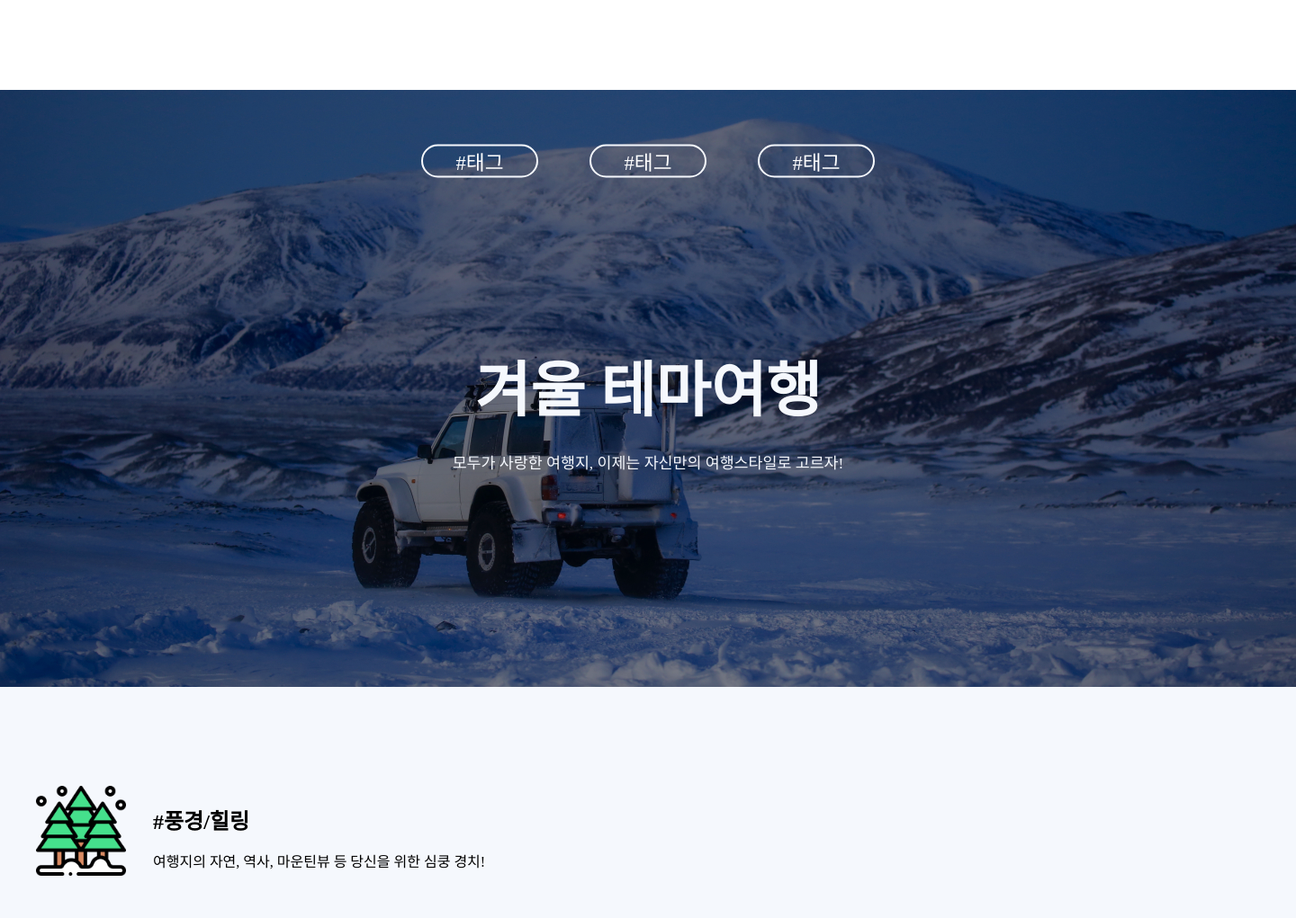
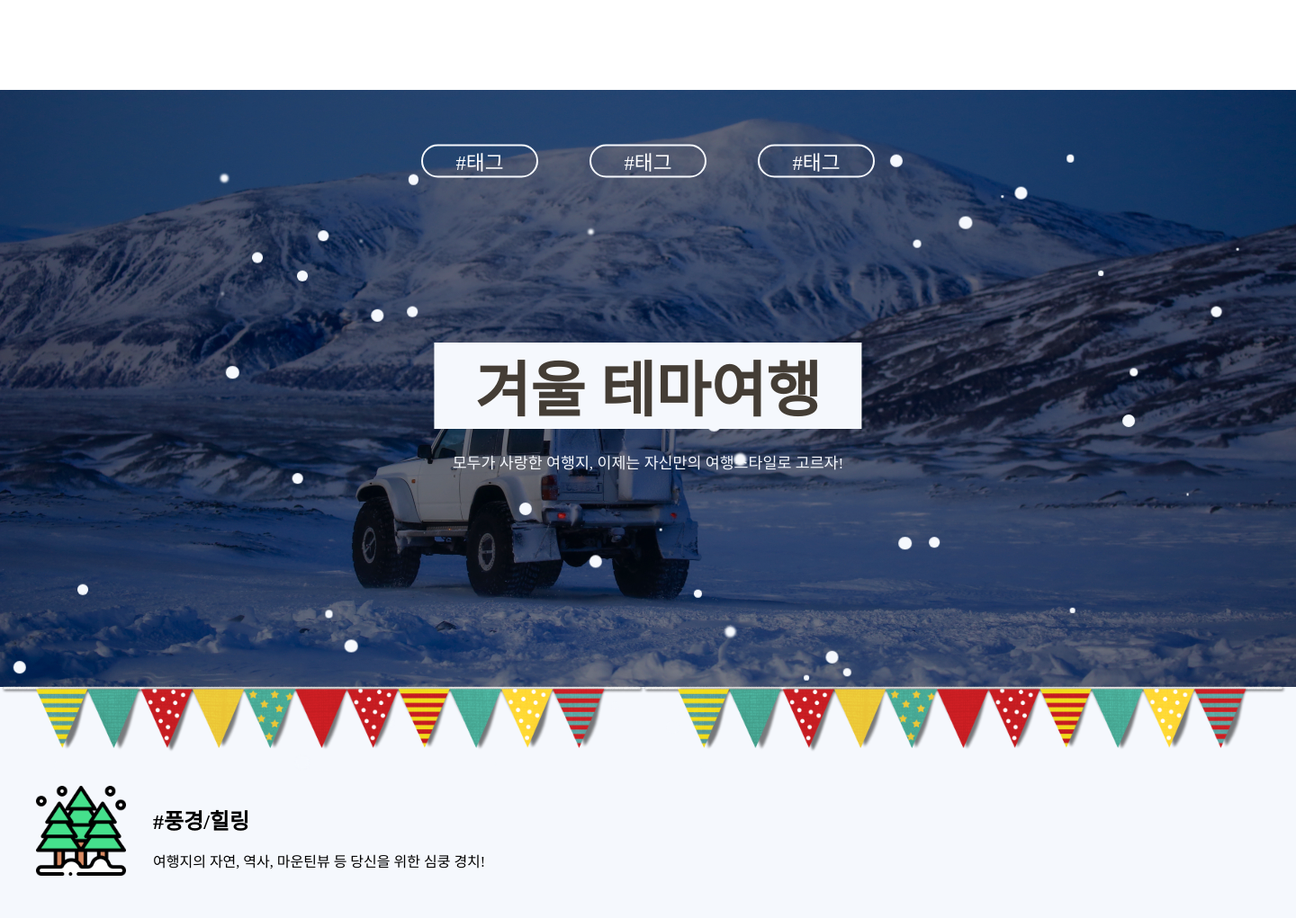
Before and after one commit to heyhyo11/winter_travel, a Django app: template templates/category2/category2.html in a window 1440 px wide. Shown: the top 1021 px of the page at 90% size. Run offline with Django 3.2, Linux system fonts and the light colour scheme; the template is opened without the code that fills it, so the values that code supplies are empty; some libraries are stand-ins or nearby versions.

Commit message:
수정 - #12 세부 효과 수정
변경한 파일:
category.css
category2.html
slick-theme.css

추가한 파일:
garland.png
snowflake.css

```diff
--- a/static/category2/css/category.css
+++ b/static/category2/css/category.css
@@ -48,6 +48,7 @@ body {
     display: flex;
     flex-direction: row;
     justify-content: space-between;
+    z-index: 20;
 }
 
 .tags-container .tag {
@@ -71,7 +72,12 @@ body {
     left: 50%;
     transform: translate( -50%, -50% );
     font-size: 50pt;
-    color: #f5f8fd;
+    color: #443d35;
+    z-index: 20;
+    background-color: #f5f8fd;
+    width: 33%;
+    text-align: center;
+
 }
 
 .top-container p {
@@ -81,6 +87,7 @@ body {
     transform: translate( -50%, -50% );
     color: #f5f8fd;
     font-size:13pt;
+    z-index: 20;
 }
 
 .bottom-container {
@@ -130,10 +137,7 @@ body {
     margin-bottom: 0;
 }
 
-.bottom-container .inner .title-box>p {
-
-}
-
+/* Arrow */
 .arrowSlider {
     position: absolute;
     color: white;
@@ -142,21 +146,21 @@ body {
     justify-content: space-between;
     font-size: 48pt;
     height: 240px;
-
-
 }
 
-.arrowSlider>.aro1_prev {
+.arrowSlider .aro1_prev {
     background-image: linear-gradient(to right, rgba(0, 0, 0, 0.8) 15%, rgba(0, 0, 0, 0));
     width: 5%;
     text-align: center;
     line-height: 225px;
     opacity: 0;
     z-index: 10;
+    transition: 0.6s;
 }
 
-.arrowSlider>.aro1_prev:hover {
+.arrowSlider .aro1_prev:hover {
     opacity: 1;
+    transition: 0.8s;
 }
 
 .arrowSlider .aro1_next {
@@ -165,6 +169,13 @@ body {
     text-align: center;
     line-height: 225px;
     z-index: 2;
+    transition: 0.6s;
+    opacity: 0;
+}
+
+.arrowSlider .aro1_next:hover {
+    opacity: 1;
+    transition: 0.8s;
 }
 
 .photo-description{
@@ -200,15 +211,11 @@ body {
     cursor: pointer;
 }
 
-
-
 /* Dots */
 .slick-dotted.slick-slider
 {
     margin-bottom: 30px;
 }
-
-
 
 .slick-dots {
     width: 20%;
@@ -299,3 +306,18 @@ body {
 li.slick-active button {
     background-color: #746f6b ;
 }
+
+.garland01 {
+    position: absolute;
+    top: -97px;
+    z-index: 30;
+    width: 50%;
+}
+
+.garland02 {
+    position: absolute;
+    top: -97px;
+    z-index: 30;
+    width: 50%;
+    left: 49.5%;
+}
--- a/static/category2/css/slick-theme.css
+++ b/static/category2/css/slick-theme.css
@@ -15,6 +15,7 @@
     src: url('./fonts/slick.eot');
     src: url('./fonts/slick.eot?#iefix') format('embedded-opentype'), url('./fonts/slick.woff') format('woff'), url('./fonts/slick.ttf') format('truetype'), url('./fonts/slick.svg#slick') format('svg');
 }
+
 /* Arrows */
 .slick-prev,
 .slick-next
--- /dev/null
+++ b/static/category2/css/snowflake.css
@@ -0,0 +1,423 @@
+ .snowflake {
+	 --size: 1vw;
+	 width: var(--size);
+	 height: var(--size);
+	 background: #f5f8fd;
+	 border-radius: 50%;
+	 position: absolute;
+	 top: 0vh;
+	 z-index: 10 ;
+}
+ @keyframes snowfall {
+	 0% {
+		 transform: translate3d(var(--left-ini), 0, 0);
+	}
+	 100% {
+		 transform: translate3d(var(--left-end), 95vh, 0);
+	}
+}
+ .snowflake:nth-child(1) {
+	 --size: 1vw;
+	 --left-ini: -8vw;
+	 --left-end: 3vw;
+	 left: 21vw;
+	 animation: snowfall 12s linear infinite;
+	 animation-delay: -10s;
+}
+ .snowflake:nth-child(2) {
+	 --size: 0.6vw;
+	 --left-ini: 2vw;
+	 --left-end: 10vw;
+	 left: 17vw;
+	 animation: snowfall 9s linear infinite;
+	 animation-delay: -9s;
+}
+ .snowflake:nth-child(3) {
+	 --size: 0.8vw;
+	 --left-ini: -5vw;
+	 --left-end: -7vw;
+	 left: 78vw;
+	 animation: snowfall 12s linear infinite;
+	 animation-delay: -1s;
+}
+ .snowflake:nth-child(4) {
+	 --size: 0.2vw;
+	 --left-ini: -1vw;
+	 --left-end: -9vw;
+	 left: 57vw;
+	 animation: snowfall 6s linear infinite;
+	 animation-delay: -9s;
+}
+ .snowflake:nth-child(5) {
+	 --size: 0.2vw;
+	 --left-ini: 9vw;
+	 --left-end: -1vw;
+	 left: 39vw;
+	 animation: snowfall 10s linear infinite;
+	 animation-delay: -3s;
+}
+ .snowflake:nth-child(6) {
+	 --size: 0.8vw;
+	 --left-ini: 3vw;
+	 --left-end: -6vw;
+	 left: 60vw;
+	 animation: snowfall 10s linear infinite;
+	 animation-delay: -1s;
+}
+ .snowflake:nth-child(7) {
+	 --size: 1vw;
+	 --left-ini: -1vw;
+	 --left-end: -4vw;
+	 left: 89vw;
+	 animation: snowfall 6s linear infinite;
+	 animation-delay: -8s;
+}
+ .snowflake:nth-child(8) {
+	 --size: 1vw;
+	 --left-ini: -4vw;
+	 --left-end: -7vw;
+	 left: 33vw;
+	 animation: snowfall 11s linear infinite;
+	 animation-delay: -2s;
+}
+ .snowflake:nth-child(9) {
+	 --size: 1vw;
+	 --left-ini: -4vw;
+	 --left-end: -4vw;
+	 left: 78vw;
+	 animation: snowfall 10s linear infinite;
+	 animation-delay: -5s;
+}
+ .snowflake:nth-child(10) {
+	 --size: 0.6vw;
+	 --left-ini: -3vw;
+	 --left-end: 1vw;
+	 left: 73vw;
+	 animation: snowfall 15s linear infinite;
+	 animation-delay: -7s;
+}
+ .snowflake:nth-child(11) {
+	 --size: 0.4vw;
+	 --left-ini: 6vw;
+	 --left-end: -1vw;
+	 left: 62vw;
+	 animation: snowfall 8s linear infinite;
+	 animation-delay: -8s;
+}
+ .snowflake:nth-child(12) {
+	 --size: 0.4vw;
+	 --left-ini: -1vw;
+	 --left-end: 1vw;
+	 left: 46vw;
+	 animation: snowfall 14s linear infinite;
+	 animation-delay: -10s;
+}
+ .snowflake:nth-child(13) {
+	 --size: 0.8vw;
+	 --left-ini: 5vw;
+	 --left-end: 0vw;
+	 left: 28vw;
+	 animation: snowfall 9s linear infinite;
+	 animation-delay: -5s;
+}
+ .snowflake:nth-child(14) {
+	 --size: 0.8vw;
+	 --left-ini: 0vw;
+	 --left-end: -8vw;
+	 left: 96vw;
+	 animation: snowfall 9s linear infinite;
+	 animation-delay: -5s;
+}
+ .snowflake:nth-child(15) {
+	 --size: 1vw;
+	 --left-ini: 9vw;
+	 --left-end: 4vw;
+	 left: 48vw;
+	 animation: snowfall 8s linear infinite;
+	 animation-delay: -5s;
+}
+ .snowflake:nth-child(16) {
+	 --size: 0.6vw;
+	 --left-ini: -2vw;
+	 --left-end: 6vw;
+	 left: 42vw;
+	 animation: snowfall 11s linear infinite;
+	 animation-delay: -3s;
+}
+ .snowflake:nth-child(17) {
+	 --size: 0.8vw;
+	 --left-ini: -5vw;
+	 --left-end: -5vw;
+	 left: 11vw;
+	 animation: snowfall 15s linear infinite;
+	 animation-delay: -4s;
+}
+ .snowflake:nth-child(18) {
+	 --size: 1vw;
+	 --left-ini: -5vw;
+	 --left-end: 2vw;
+	 left: 21vw;
+	 animation: snowfall 6s linear infinite;
+	 animation-delay: -5s;
+}
+ .snowflake:nth-child(19) {
+	 --size: 0.6vw;
+	 --left-ini: -6vw;
+	 --left-end: 0vw;
+	 left: 66vw;
+	 animation: snowfall 14s linear infinite;
+	 animation-delay: -5s;
+}
+ .snowflake:nth-child(20) {
+	 --size: 0.8vw;
+	 --left-ini: 7vw;
+	 --left-end: -5vw;
+	 left: 20vw;
+	 animation: snowfall 9s linear infinite;
+	 animation-delay: -4s;
+}
+ .snowflake:nth-child(21) {
+	 --size: 1vw;
+	 --left-ini: 5vw;
+	 --left-end: -9vw;
+	 left: 50vw;
+	 animation: snowfall 13s linear infinite;
+	 animation-delay: -2s;
+}
+ .snowflake:nth-child(22) {
+	 --size: 0.8vw;
+	 --left-ini: 3vw;
+	 --left-end: 5vw;
+	 left: 16vw;
+	 animation: snowfall 12s linear infinite;
+	 animation-delay: -8s;
+}
+ .snowflake:nth-child(23) {
+	 --size: 0.2vw;
+	 --left-ini: -1vw;
+	 --left-end: 5vw;
+	 left: 89vw;
+	 animation: snowfall 15s linear infinite;
+	 animation-delay: -2s;
+}
+ .snowflake:nth-child(24) {
+	 --size: 0.2vw;
+	 --left-ini: -8vw;
+	 --left-end: -9vw;
+	 left: 36vw;
+	 animation: snowfall 13s linear infinite;
+	 animation-delay: -9s;
+}
+ .snowflake:nth-child(25) {
+	 --size: 0.2vw;
+	 --left-ini: -6vw;
+	 --left-end: 0vw;
+	 left: 100vw;
+	 animation: snowfall 8s linear infinite;
+	 animation-delay: -3s;
+}
+ .snowflake:nth-child(26) {
+	 --size: 1vw;
+	 --left-ini: -4vw;
+	 --left-end: 3vw;
+	 left: 72vw;
+	 animation: snowfall 9s linear infinite;
+	 animation-delay: -3s;
+}
+ .snowflake:nth-child(27) {
+	 --size: 0.8vw;
+	 --left-ini: -1vw;
+	 --left-end: 0vw;
+	 left: 23vw;
+	 animation: snowfall 14s linear infinite;
+	 animation-delay: -1s;
+}
+ .snowflake:nth-child(28) {
+	 --size: 0.2vw;
+	 --left-ini: 8vw;
+	 --left-end: -5vw;
+	 left: 37vw;
+	 animation: snowfall 13s linear infinite;
+	 animation-delay: -5s;
+}
+ .snowflake:nth-child(29) {
+	 --size: 1vw;
+	 --left-ini: 9vw;
+	 --left-end: 8vw;
+	 left: 61vw;
+	 animation: snowfall 12s linear infinite;
+	 animation-delay: -1s;
+}
+ .snowflake:nth-child(30) {
+	 --size: 1vw;
+	 --left-ini: -4vw;
+	 --left-end: -1vw;
+	 left: 59vw;
+	 animation: snowfall 11s linear infinite;
+	 animation-delay: -10s;
+}
+ .snowflake:nth-child(31) {
+	 --size: 1vw;
+	 --left-ini: 2vw;
+	 --left-end: -3vw;
+	 left: 54vw;
+	 animation: snowfall 15s linear infinite;
+	 animation-delay: -7s;
+}
+ .snowflake:nth-child(32) {
+	 --size: 1vw;
+	 --left-ini: -4vw;
+	 --left-end: -2vw;
+	 left: 82vw;
+	 animation: snowfall 6s linear infinite;
+	 animation-delay: -6s;
+}
+ .snowflake:nth-child(33) {
+	 --size: 0.8vw;
+	 --left-ini: 8vw;
+	 --left-end: 4vw;
+	 left: 16vw;
+	 animation: snowfall 7s linear infinite;
+	 animation-delay: -2s;
+}
+ .snowflake:nth-child(34) {
+	 --size: 0.8vw;
+	 --left-ini: -8vw;
+	 --left-end: -4vw;
+	 left: 39vw;
+	 animation: snowfall 15s linear infinite;
+	 animation-delay: -10s;
+}
+ .snowflake:nth-child(35) {
+	 --size: 1vw;
+	 --left-ini: -9vw;
+	 --left-end: 6vw;
+	 left: 40vw;
+	 animation: snowfall 13s linear infinite;
+	 animation-delay: -1s;
+}
+ .snowflake:nth-child(36) {
+	 --size: 0.4vw;
+	 --left-ini: -6vw;
+	 --left-end: -6vw;
+	 left: 36vw;
+	 animation: snowfall 15s linear infinite;
+	 animation-delay: -7s;
+}
+ .snowflake:nth-child(37) {
+	 --size: 0.4vw;
+	 --left-ini: -5vw;
+	 --left-end: -6vw;
+	 left: 90vw;
+	 animation: snowfall 7s linear infinite;
+	 animation-delay: -9s;
+}
+ .snowflake:nth-child(38) {
+	 --size: 1vw;
+	 --left-ini: -8vw;
+	 --left-end: -8vw;
+	 left: 9vw;
+	 animation: snowfall 7s linear infinite;
+	 animation-delay: -6s;
+}
+ .snowflake:nth-child(39) {
+	 --size: 0.6vw;
+	 --left-ini: 5vw;
+	 --left-end: 3vw;
+	 left: 83vw;
+	 animation: snowfall 7s linear infinite;
+	 animation-delay: -3s;
+}
+ .snowflake:nth-child(40) {
+	 --size: 0.6vw;
+	 --left-ini: -2vw;
+	 --left-end: 1vw;
+	 left: 84vw;
+	 animation: snowfall 9s linear infinite;
+	 animation-delay: -3s;
+}
+ .snowflake:nth-child(41) {
+	 --size: 0.6vw;
+	 --left-ini: -1vw;
+	 --left-end: -8vw;
+	 left: 73vw;
+	 animation: snowfall 13s linear infinite;
+	 animation-delay: -9s;
+}
+ .snowflake:nth-child(42) {
+	 --size: 0.2vw;
+	 --left-ini: -4vw;
+	 --left-end: 3vw;
+	 left: 19vw;
+	 animation: snowfall 13s linear infinite;
+	 animation-delay: -10s;
+}
+ .snowflake:nth-child(43) {
+	 --size: 0.4vw;
+	 --left-ini: -2vw;
+	 --left-end: 4vw;
+	 left: 80vw;
+	 animation: snowfall 13s linear infinite;
+	 animation-delay: -3s;
+}
+ .snowflake:nth-child(44) {
+	 --size: 0.8vw;
+	 --left-ini: 6vw;
+	 --left-end: -3vw;
+	 left: 7vw;
+	 animation: snowfall 8s linear infinite;
+	 animation-delay: -9s;
+}
+ .snowflake:nth-child(45) {
+	 --size: 0.6vw;
+	 --left-ini: -5vw;
+	 --left-end: -7vw;
+	 left: 60vw;
+	 animation: snowfall 8s linear infinite;
+	 animation-delay: -7s;
+}
+ .snowflake:nth-child(46) {
+	 --size: 0.2vw;
+	 --left-ini: -4vw;
+	 --left-end: -9vw;
+	 left: 82vw;
+	 animation: snowfall 12s linear infinite;
+	 animation-delay: -7s;
+}
+ .snowflake:nth-child(47) {
+	 --size: 0.2vw;
+	 --left-ini: -4vw;
+	 --left-end: -2vw;
+	 left: 56vw;
+	 animation: snowfall 15s linear infinite;
+	 animation-delay: -8s;
+}
+ .snowflake:nth-child(48) {
+	 --size: 0.6vw;
+	 --left-ini: 8vw;
+	 --left-end: -8vw;
+	 left: 11vw;
+	 animation: snowfall 15s linear infinite;
+	 animation-delay: -10s;
+}
+ .snowflake:nth-child(49) {
+	 --size: 1vw;
+	 --left-ini: 3vw;
+	 --left-end: 8vw;
+	 left: 24vw;
+	 animation: snowfall 12s linear infinite;
+	 animation-delay: -9s;
+}
+ .snowflake:nth-child(50) {
+	 --size: 1vw;
+	 --left-ini: 7vw;
+	 --left-end: -8vw;
+	 left: 69vw;
+	 animation: snowfall 12s linear infinite;
+	 animation-delay: -3s;
+}
+
+/* added small blur every 6 snowflakes*/
+ .snowflake:nth-child(6n) {
+	 filter: blur(1px);
+}
--- a/templates/category2/category2.html
+++ b/templates/category2/category2.html
@@ -4,14 +4,68 @@
     <meta charset="UTF-8">
     <title>Title</title>
 
-    <link rel="stylesheet" href="/static/category2/css/slick.css"/>
-    <link rel="stylesheet" href="/static/category2/css/slick-theme.css.css"/>
+    <link rel="stylesheet" href="/static/category2/css/slick.css" type="text/css"/>
+    <link rel="stylesheet" href="/static/category2/css/slick-theme.css.css" type="text/css"/>
     <link rel="stylesheet" href="/static/category2/css/category.css"/>
+    <link rel="stylesheet" href="/static/category2/css/snowflake.css"/>
     <link rel="stylesheet" href="https://maxst.icons8.com/vue-static/landings/line-awesome/line-awesome/1.3.0/css/line-awesome.min.css">
 </head>
 <body>
 <div class="body-container">
+
     <div class="top-container">
+        <div>
+        <div class="snowflake"></div>
+        <div class="snowflake"></div>
+        <div class="snowflake"></div>
+        <div class="snowflake"></div>
+        <div class="snowflake"></div>
+        <div class="snowflake"></div>
+        <div class="snowflake"></div>
+        <div class="snowflake"></div>
+        <div class="snowflake"></div>
+        <div class="snowflake"></div>
+        <div class="snowflake"></div>
+        <div class="snowflake"></div>
+        <div class="snowflake"></div>
+        <div class="snowflake"></div>
+        <div class="snowflake"></div>
+        <div class="snowflake"></div>
+        <div class="snowflake"></div>
+        <div class="snowflake"></div>
+        <div class="snowflake"></div>
+        <div class="snowflake"></div>
+        <div class="snowflake"></div>
+        <div class="snowflake"></div>
+        <div class="snowflake"></div>
+        <div class="snowflake"></div>
+        <div class="snowflake"></div>
+        <div class="snowflake"></div>
+        <div class="snowflake"></div>
+        <div class="snowflake"></div>
+        <div class="snowflake"></div>
+        <div class="snowflake"></div>
+        <div class="snowflake"></div>
+        <div class="snowflake"></div>
+        <div class="snowflake"></div>
+        <div class="snowflake"></div>
+        <div class="snowflake"></div>
+        <div class="snowflake"></div>
+        <div class="snowflake"></div>
+        <div class="snowflake"></div>
+        <div class="snowflake"></div>
+        <div class="snowflake"></div>
+        <div class="snowflake"></div>
+        <div class="snowflake"></div>
+        <div class="snowflake"></div>
+        <div class="snowflake"></div>
+        <div class="snowflake"></div>
+        <div class="snowflake"></div>
+        <div class="snowflake"></div>
+        <div class="snowflake"></div>
+        <div class="snowflake"></div>
+        <div class="snowflake"></div>
+    </div>
         <img src="/static/category2/image/winter_img.jpg">
         <div class="tags-container">
             <div class="tag"><a href="#theme01">#태그</a></div>
@@ -23,6 +77,8 @@
     </div>
     <div class="bottom-container">
         <div class="theme01"><a name="theme01"></a>
+            <img class="garland01" src="/static/category2/image/garland.png">
+            <img class="garland02" src="/static/category2/image/garland.png">
             <div class="inner">
                 <img class="icon-img" src="/static/category2/image/tree-icon.png">
                 <div class="title-box">
@@ -32,8 +88,8 @@
             </div>
             <div class="photo-slides">
                 <div class="arrowSlider">
-                    <span class="prev" class="aro1_prev"><i class="las la-angle-left"></i></span>
-                    <span class="next" class="aro1_next"><i class="las la-angle-right"></i></span>
+                    <span class="prev aro1_prev"><i class="las la-angle-left"></i></span>
+                    <span class="next aro1_next"><i class="las la-angle-right"></i></span>
                 </div>
                 <div class="center">
                     <div><img src="/static/category2/image/가평_아침고요수목원.png">
@@ -61,8 +117,8 @@
             </div>
             <div class="photo-slides">
                 <div class="arrowSlider">
-                    <span class="prev" id="aro1_prev"><i class="las la-angle-left"></i></span>
-                    <span class="next" id="aro1_next"><i class="las la-angle-right"></i></span>
+                    <span class="prev aro1_prev"><i class="las la-angle-left"></i></span>
+                    <span class="next aro1_next"><i class="las la-angle-right"></i></span>
                 </div>
                 <div class="center">
                     <div><img src="/static/category2/image/가평_아침고요수목원.png">
@@ -90,8 +146,8 @@
             </div>
             <div class="photo-slides">
                 <div class="arrowSlider">
-                    <span class="prev" id="aro1_prev"><i class="las la-angle-left"></i></span>
-                    <span class="next" id="aro1_next"><i class="las la-angle-right"></i></span>
+                    <span class="prev aro1_prev"><i class="las la-angle-left"></i></span>
+                    <span class="next aro1_next"><i class="las la-angle-right"></i></span>
                 </div>
                 <div class="center">
                     <div><img src="/static/category2/image/가평_아침고요수목원.png">
@@ -122,9 +178,9 @@
         autoplay: true,
         autoplaySpeed: 1800,
         dots: true,
-
-        prevArrow: $('#aro1_prev'),
-        nextArrow: $('#aro1_next'),
+        arrows: true,
+        prevArrow: $('.aro1_prev'),
+        nextArrow: $('.aro1_next'),
         responsive: [
             {
                 breakpoint: 768,
```
Also changed, not shown: static/category2/image/garland.png (added). Lines whose indentation alone changed are shown as unchanged.
